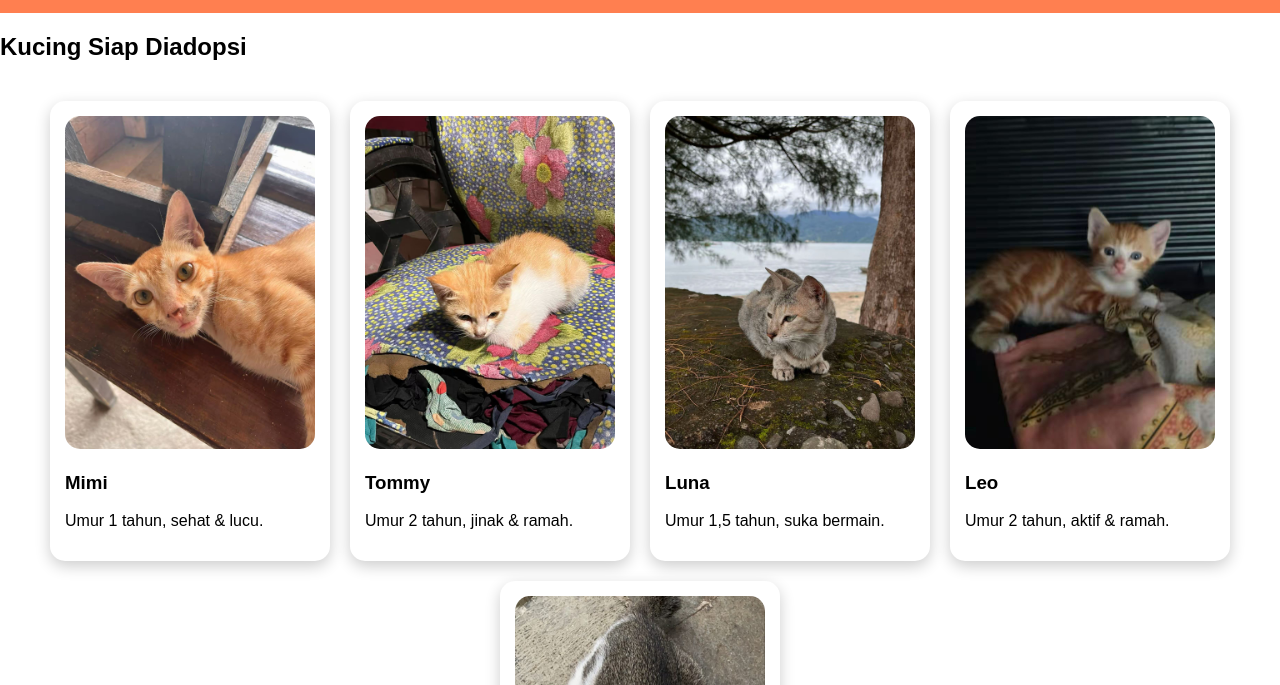
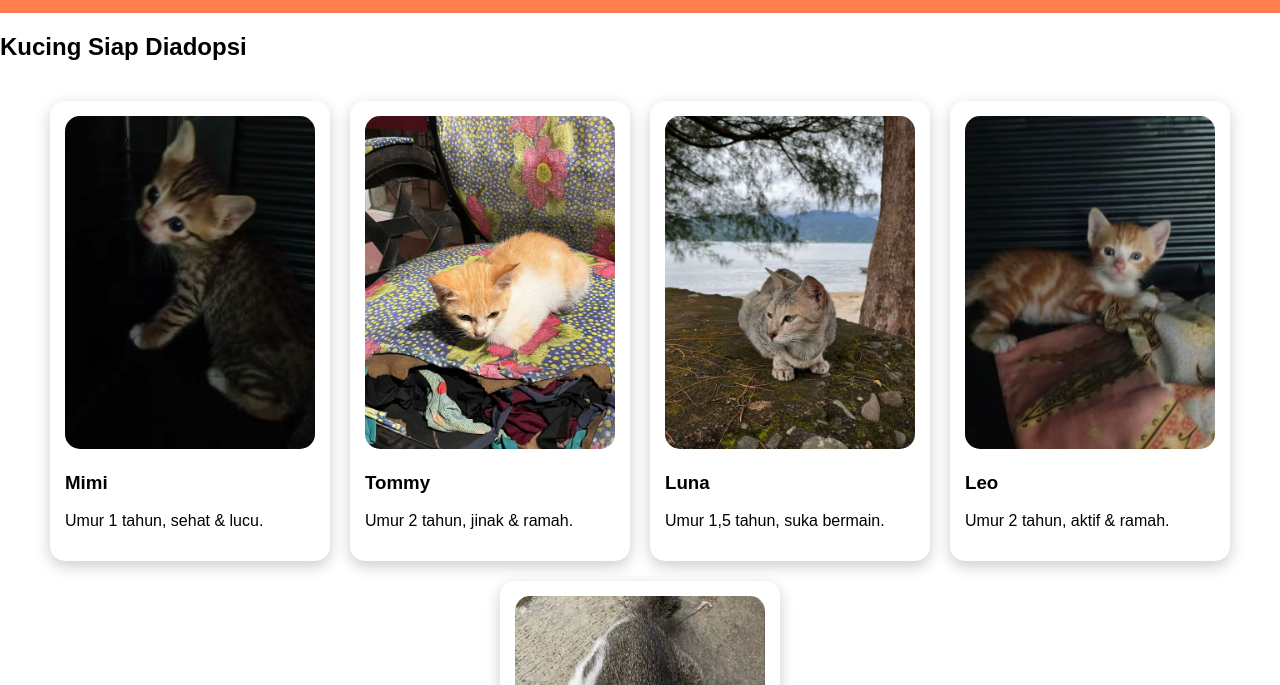
Before and after one commit to MeowWork1/MeowWork--Community, a plain HTML site: page adopt.html in a window 1280 px wide. Shown: the part 115-800 px from the top of the page. Drawn offline with Linux system fonts and the light colour scheme.

Commit message:
Update adopt.html

```diff
--- a/adopt.html
+++ b/adopt.html
@@ -23,7 +23,7 @@
   <h2>Kucing Siap Diadopsi</h2>
   <div class="cards">
     <div class="card">
-      <img src="images/kucing-1.jpg" alt="Mimi">
+      <img src="images/Kucing-6.jpg" alt="Mimi">
       <h3>Mimi</h3>
       <p>Umur 1 tahun, sehat & lucu.</p>
     </div>
```
